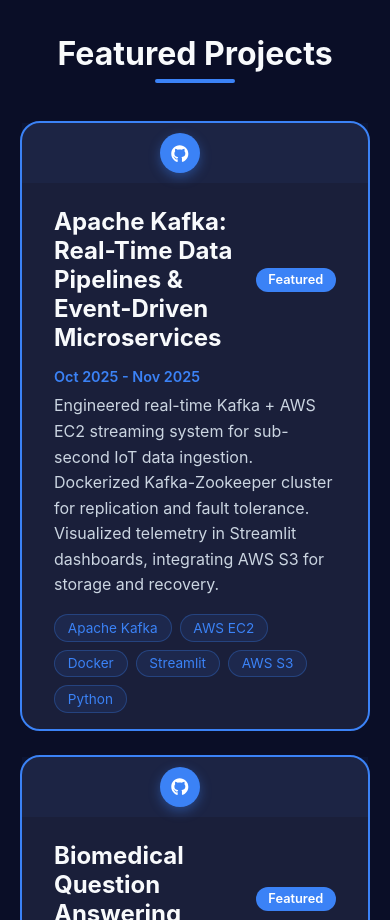
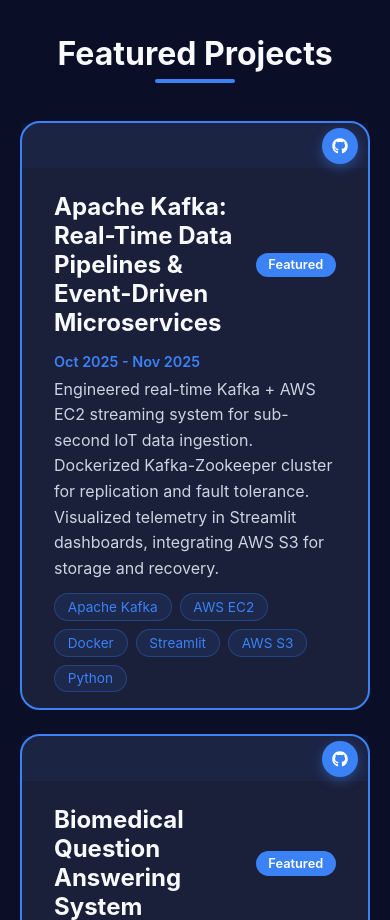
Before and after one commit to aryamanjalali/portfolio-website, a React (Vite) app: page / in a window 390 px wide. Shown: the part 11080-12000 px from the top of the page. Built offline with nearby package versions, Linux system fonts and the light colour scheme.

Commit message:
Perfect size project cards: reduce height and position GitHub logo on right

```diff
--- a/src/components/Projects.css
+++ b/src/components/Projects.css
@@ -43,13 +43,13 @@
 .project-image-container {
   position: relative;
   width: 100%;
-  height: 70px;
+  height: 50px;
   overflow: visible;
   display: flex;
   align-items: center;
-  justify-content: center;
+  justify-content: flex-end;
   background: rgba(59, 130, 246, 0.05);
-  padding-right: 30px;
+  padding-right: 15px;
 }
 
 .project-image {
@@ -57,15 +57,15 @@
 }
 
 .project-github-badge {
-  width: 45px;
-  height: 45px;
+  width: 40px;
+  height: 40px;
   display: flex;
   align-items: center;
   justify-content: center;
   background: var(--primary-color);
   color: white;
   border-radius: 50%;
-  font-size: 1.3rem;
+  font-size: 1.2rem;
   box-shadow: 0 4px 12px rgba(59, 130, 246, 0.4);
   transition: all 0.4s cubic-bezier(0.4, 0, 0.2, 1);
   position: relative;
@@ -107,13 +107,13 @@
   color: var(--primary-color);
   font-size: 0.9rem;
   font-weight: 600;
-  margin-bottom: 0.5rem;
+  margin-bottom: 0.4rem;
 }
 
 .project-description {
   color: var(--light-text);
   line-height: 1.6;
-  margin-bottom: 1rem;
+  margin-bottom: 0.75rem;
 }
 
 .project-technologies {
@@ -149,16 +149,17 @@
   }
 
   .project-image-container {
-    height: 60px;
+    height: 45px;
+    padding-right: 10px;
   }
 
   .project-github-badge {
-    width: 40px;
-    height: 40px;
-    font-size: 1.1rem;
+    width: 36px;
+    height: 36px;
+    font-size: 1rem;
   }
 
   .project-card:hover .project-github-badge {
-    transform: scale(1.15) translateX(12px);
+    transform: scale(1.15) translateX(10px);
   }
 }
```
